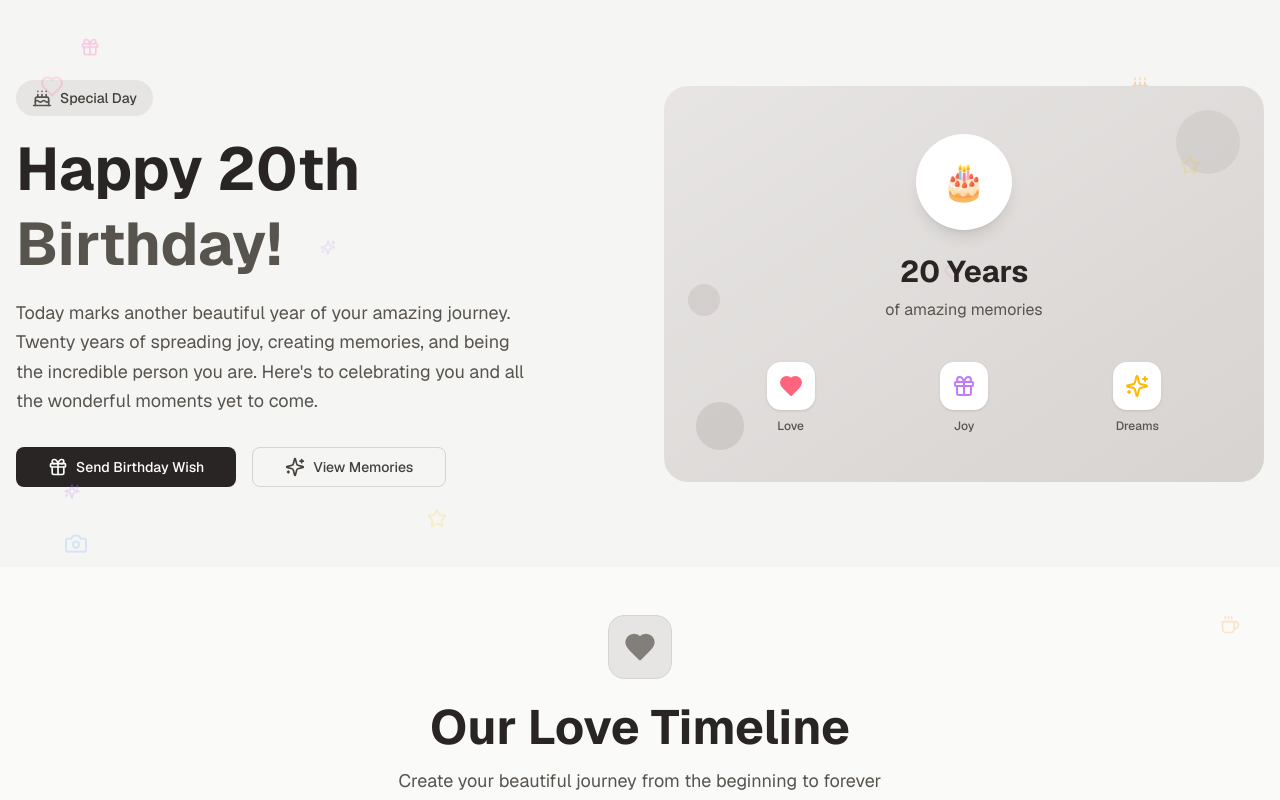
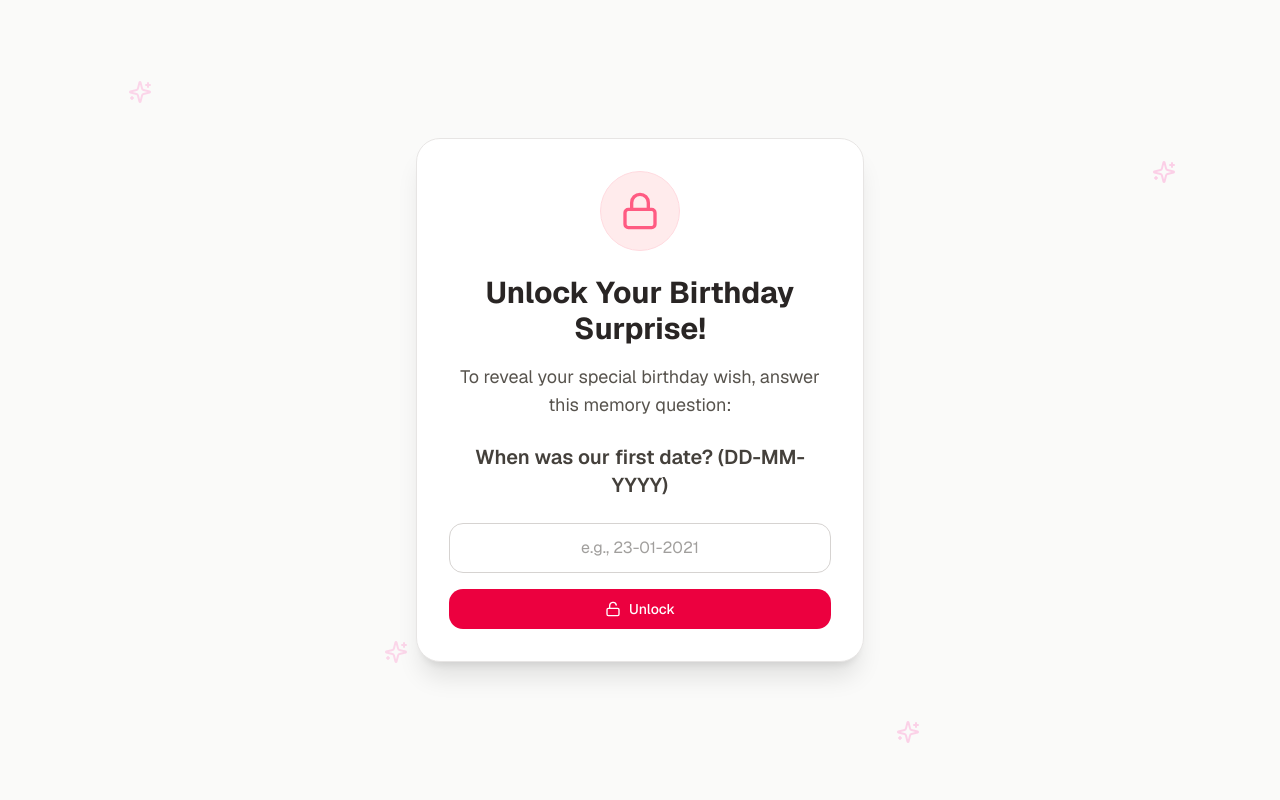
Before and after one commit to akashsundarr/annubee-ui, a Next.js app: page / in a window 1280 px wide. Shown: the top 800 px of the page. Built offline with nearby package versions, Linux system fonts and the light colour scheme.

Commit message:
feat: streamline BirthdayGate flow to single click celebration
Directly show surprise modal after correct answer; one click to main celebration.

#VERCEL_SKIP

Co-authored-by: null <173665963+akashsundarr@users.noreply.github.com>

```diff
--- a/app/page.jsx
+++ b/app/page.jsx
@@ -1,15 +1,39 @@
+"use client"
+
+import { useState } from "react"
+import BirthdayGate from "../birthday-gate"
+import BirthdaySection from "../birthday-section"
 import LoveTimeline from "../timeline"
-import BirthdaySection from "../birthday-section"
 import MemoriesSection from "../memories-section"
 import HeartsTouchGame from "../hearts-touch-game"
+import PartyPopperEffect from "../party-popper-effect"
 
 export default function Page() {
+  const [unlocked, setUnlocked] = useState(false)
+  const [showPopper, setShowPopper] = useState(false)
+
+  const handleUnlock = () => {
+    setUnlocked(true)
+    setShowPopper(true)
+  }
+
+  const handlePopperComplete = () => {
+    setShowPopper(false)
+  }
+
   return (
     <div>
-      <BirthdaySection />
-      <LoveTimeline />
-      <MemoriesSection />
-      <HeartsTouchGame />
+      {!unlocked ? (
+        <BirthdayGate onUnlock={handleUnlock} />
+      ) : (
+        <>
+          {showPopper && <PartyPopperEffect onComplete={handlePopperComplete} />}
+          <BirthdaySection />
+          <LoveTimeline />
+          <MemoriesSection />
+          <HeartsTouchGame />
+        </>
+      )}
     </div>
   )
 }
--- /dev/null
+++ b/birthday-gate.jsx
@@ -0,0 +1,156 @@
+"use client"
+
+import { useState } from "react"
+import { Lock, Unlock, Gift, Sparkles, X, CheckCircle } from "lucide-react"
+import { Button } from "@/components/ui/button"
+
+const FloatingSparkles = () => {
+  const sparkles = [
+    { x: 10, y: 10, delay: "0s" },
+    { x: 90, y: 20, delay: "1s" },
+    { x: 30, y: 80, delay: "2s" },
+    { x: 70, y: 90, delay: "0.5s" },
+    { x: 50, y: 50, delay: "1.5s" },
+  ]
+
+  return (
+    <div className="absolute inset-0 pointer-events-none overflow-hidden">
+      {sparkles.map((sparkle, index) => (
+        <div
+          key={index}
+          className="absolute opacity-40 animate-pulse"
+          style={{
+            left: `${sparkle.x}%`,
+            top: `${sparkle.y}%`,
+            animationDelay: sparkle.delay,
+            animationDuration: "3s",
+            animationIterationCount: "infinite",
+          }}
+        >
+          <Sparkles className="w-6 h-6 text-pink-300" />
+        </div>
+      ))}
+    </div>
+  )
+}
+
+export default function BirthdayGate({ onUnlock }) {
+  const [step, setStep] = useState("locked") // 'locked', 'surprise', 'unlocked'
+  const [answer, setAnswer] = useState("")
+  const [error, setError] = useState("")
+
+  const correctAnswer = "23-01-2021" // Our first date from timeline.jsx
+
+  const handleAnswerSubmit = () => {
+    if (answer.trim() === correctAnswer) {
+      setError("")
+      setStep("surprise") // Directly go to surprise modal
+    } else {
+      setError("Oops! That's not quite right. Try again!")
+    }
+  }
+
+  const handleEnterCelebration = () => {
+    setStep("unlocked")
+    onUnlock() // Call the parent's unlock function
+  }
+
+  // Render different screens based on the step
+  if (step === "unlocked") {
+    return null // Component will be unmounted, and parent will render main content
+  }
+
+  return (
+    <div className="min-h-screen bg-stone-50 py-12 px-4 relative flex items-center justify-center overflow-hidden">
+      <FloatingSparkles />
+
+      {step === "locked" && (
+        <div className="max-w-md w-full bg-white rounded-3xl p-8 shadow-xl border border-stone-200 text-center animate-fade-in">
+          <div className="inline-flex items-center justify-center w-20 h-20 bg-rose-100 rounded-full mb-6 border border-rose-200 animate-pulse">
+            <Lock className="w-10 h-10 text-rose-500" />
+          </div>
+          <h2 className="text-3xl font-bold text-stone-800 mb-4">Unlock Your Birthday Surprise!</h2>
+          <p className="text-lg text-stone-600 mb-6">
+            To reveal your special birthday wish, answer this memory question:
+          </p>
+          <p className="text-xl font-semibold text-stone-700 mb-6">When was our first date? (DD-MM-YYYY)</p>
+          <div className="flex flex-col gap-4">
+            <input
+              type="text"
+              value={answer}
+              onChange={(e) => setAnswer(e.target.value)}
+              placeholder="e.g., 23-01-2021"
+              className="w-full px-4 py-3 rounded-xl border border-stone-300 focus:outline-none focus:ring-2 focus:ring-rose-400 text-center text-stone-700"
+            />
+            {error && <p className="text-red-500 text-sm">{error}</p>}
+            <Button
+              onClick={handleAnswerSubmit}
+              className="bg-rose-600 hover:bg-rose-700 text-white px-6 py-3 rounded-xl transition-all duration-200 transform hover:scale-105"
+            >
+              <Unlock className="w-4 h-4 mr-2" />
+              Unlock
+            </Button>
+          </div>
+        </div>
+      )}
+
+      {step === "surprise" && (
+        <div className="fixed inset-0 bg-black/60 flex items-center justify-center p-4 z-50 animate-fade-in">
+          <div className="bg-white rounded-3xl p-8 max-w-md w-full relative shadow-2xl transform scale-95 animate-scale-in">
+            <Button
+              onClick={handleEnterCelebration} // Close and proceed
+              variant="ghost"
+              size="sm"
+              className="absolute top-4 right-4 text-stone-400 hover:text-stone-600"
+            >
+              <X className="w-5 h-5" />
+            </Button>
+
+            <div className="text-center space-y-6">
+              <div className="inline-flex items-center justify-center w-20 h-20 bg-amber-100 rounded-full animate-spin-slow">
+                <Gift className="w-10 h-10 text-amber-500" /> {/* Changed to Gift icon */}
+              </div>
+              <h3 className="text-3xl font-bold text-stone-800">My Dearest Annu,</h3>
+              <p className="text-xl text-stone-600 italic leading-relaxed">
+                "You are the most beautiful chapter in my life's story. Every day with you is a blessing, and I promise
+                to cherish, love, and support you always. Happy Birthday, my everything!"
+              </p>
+              <p className="text-stone-700 font-medium text-lg">- Forever Yours, Akashee ❤️</p>
+              <Button
+                onClick={handleEnterCelebration}
+                className="bg-stone-800 hover:bg-stone-900 text-white px-8 py-4 text-lg rounded-xl transition-all duration-200 transform hover:scale-105"
+              >
+                <CheckCircle className="w-5 h-5 mr-2" />
+                Enter Main Celebration
+              </Button>
+            </div>
+          </div>
+        </div>
+      )}
+
+      <style jsx>{`
+        @keyframes fade-in {
+          from { opacity: 0; }
+          to { opacity: 1; }
+        }
+        @keyframes scale-in {
+          from { transform: scale(0.8); opacity: 0; }
+          to { transform: scale(1); opacity: 1; }
+        }
+        @keyframes spin-slow {
+          from { transform: rotate(0deg); }
+          to { transform: rotate(360deg); }
+        }
+        .animate-fade-in {
+          animation: fade-in 0.5s ease-out forwards;
+        }
+        .animate-scale-in {
+          animation: scale-in 0.5s ease-out forwards;
+        }
+        .animate-spin-slow {
+          animation: spin-slow 10s linear infinite;
+        }
+      `}</style>
+    </div>
+  )
+}
--- a/package.json
+++ b/package.json
@@ -72,7 +72,7 @@
     "vaul": "^0.9.9",
     "vite": "latest",
     "yaml": "latest",
-    "zod": "^3.25.67"
+    "zod": "3.25.67"
   },
   "devDependencies": {
     "@tailwindcss/postcss": "^4.1.9",
--- /dev/null
+++ b/party-popper-effect.jsx
@@ -0,0 +1,79 @@
+"use client"
+
+import { useEffect, useState } from "react"
+
+export default function PartyPopperEffect({ onComplete }) {
+  const [isVisible, setIsVisible] = useState(true)
+
+  useEffect(() => {
+    // Hide the effect after 3.5 seconds
+    const timer = setTimeout(() => {
+      setIsVisible(false)
+      if (onComplete) {
+        onComplete()
+      }
+    }, 3500) // Auto-hide after 3.5 seconds
+
+    return () => clearTimeout(timer)
+  }, [onComplete])
+
+  if (!isVisible) {
+    return null
+  }
+
+  // Generate random confetti particles
+  const confettiParticles = Array.from({ length: 80 }).map((_, i) => ({
+    id: i,
+    color: `hsl(${Math.random() * 360}, 70%, 60%)`, // Random vibrant color
+    size: `${Math.random() * 8 + 4}px`, // Random size between 4px and 12px
+    delay: `${Math.random() * 0.5}s`, // Staggered delay
+    duration: `${2 + Math.random() * 1.5}s`, // Random duration
+    x: `${Math.random() * 100 - 50}vw`, // Random horizontal spread
+    y: `${Math.random() * 100 - 50}vh`, // Random vertical spread
+    rotation: `${Math.random() * 720}deg`, // Random initial rotation
+  }))
+
+  return (
+    <div className="fixed inset-0 bg-transparent pointer-events-none z-[100]">
+      {confettiParticles.map((particle) => (
+        <div
+          key={particle.id}
+          className="absolute top-1/2 left-1/2 transform -translate-x-1/2 -translate-y-1/2 animate-popper-splash"
+          style={{
+            backgroundColor: particle.color,
+            width: particle.size,
+            height: particle.size,
+            borderRadius: "50%", // Make them circular
+            animationDelay: particle.delay,
+            animationDuration: particle.duration,
+            "--tw-translate-x": particle.x, // Custom properties for animation
+            "--tw-translate-y": particle.y,
+            "--tw-rotate": particle.rotation,
+          }}
+        />
+      ))}
+
+      <style jsx>{`
+        @keyframes popper-splash {
+          0% {
+            opacity: 0;
+            transform: translate(-50%, -50%) scale(0);
+          }
+          10% {
+            opacity: 1;
+            transform: translate(-50%, -50%) scale(1);
+          }
+          100% {
+            opacity: 0;
+            transform: translate(var(--tw-translate-x), var(--tw-translate-y)) rotate(var(--tw-rotate)) scale(0.5);
+          }
+        }
+        .animate-popper-splash {
+          animation-name: popper-splash;
+          animation-timing-function: ease-out;
+          animation-fill-mode: forwards;
+        }
+      `}</style>
+    </div>
+  )
+}
--- a/timeline.jsx
+++ b/timeline.jsx
@@ -163,7 +163,7 @@ export default function LoveTimeline() {
                           />
                         </div>
                       )}
-                      <p className="text-stone-600 leading-relaxed">{item.description}</p>
+                      <p className="text-stone-600 leading-relaxed hidden md:block">{item.description}</p>
                     </CardContent>
                   </Card>
                 </div>
```
Also changed, not shown: 1 other file (tests, documents, lock files or other folders).
